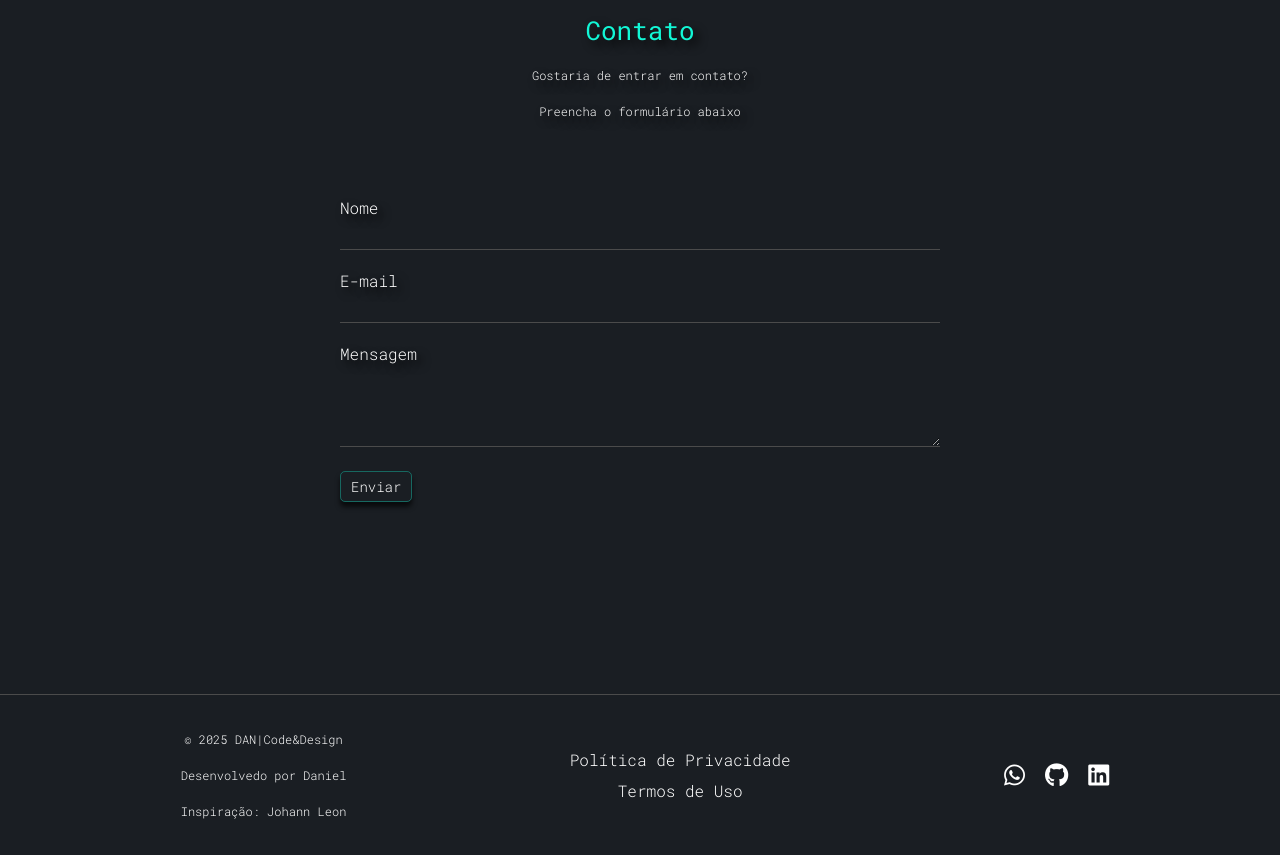
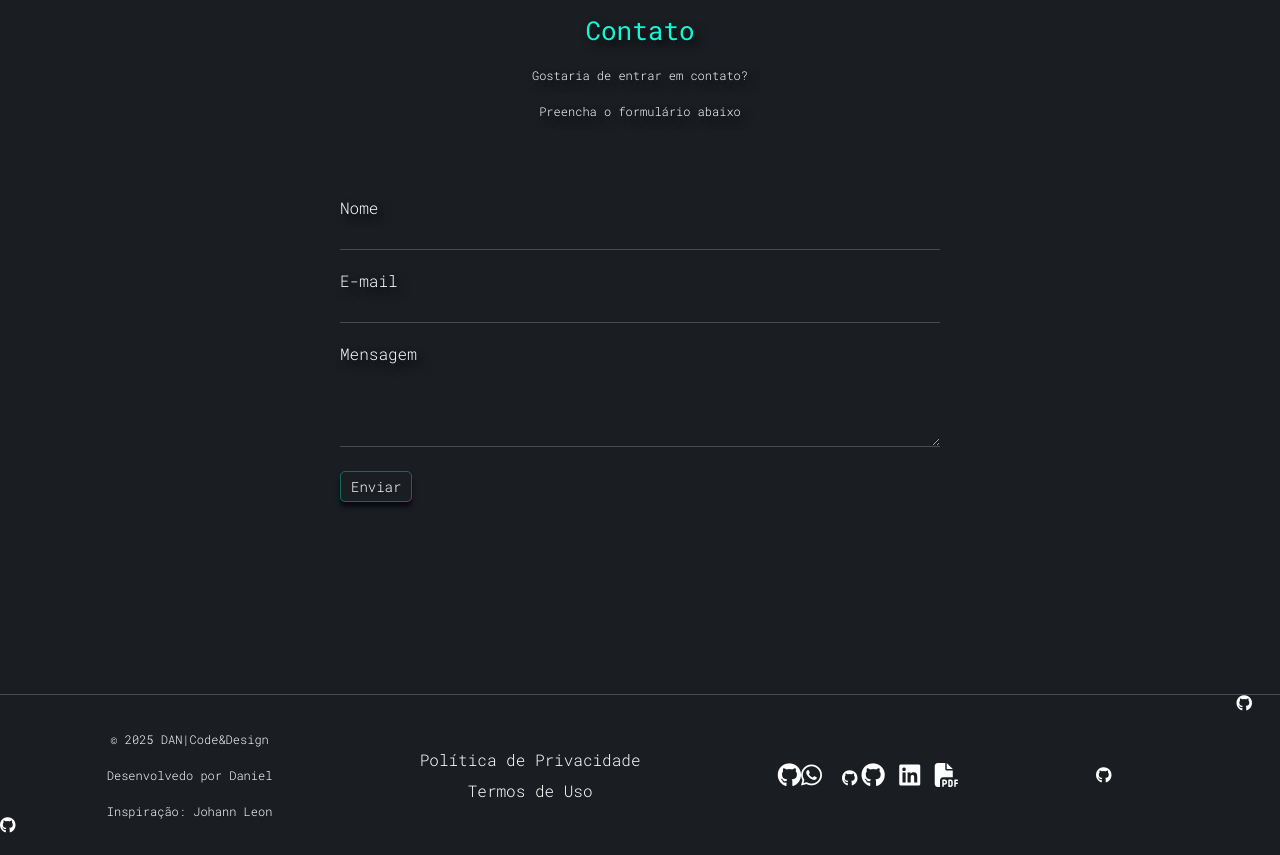
Before and after one commit to Daniellz8/my-portfolio, a plain HTML site: page index.html in a window 1280 px wide. Shown: the part 3866-4721 px from the top of the page. Drawn offline with Linux system fonts and the light colour scheme.

Commit message:
feat: Download in footer

```diff
--- a/index.html
+++ b/index.html
@@ -494,11 +494,18 @@
             </div>
             <div class="social-links">
                 <!-- <a href="#instagram" title="Instagram"><i class="fa-brands fa-instagram"></i></a> -->
-                <a href="#whatsapp" title="WhatsApp"><i class="fa-brands fa-whatsapp"></i></a>
-                <a href=https://github.com/Daniellz8 target="_blank" rel="noopener noreferrer" class="project-link"><i
-                        class="fa-brands fa-github"></i></a>
-                <a href="https://www.linkedin.com/in/alvesdaniell8zz/" target="_blank" rel="noopener noreferrer"
-                    class="project-link"><i class="fa-brands fa-linkedin"></i></a>
+                <a href="#whatsapp" title="WhatsApp" target="_blank" rel="noopener noreferrer" class="project-link"><i
+                        class="fa-brands fa-github"><i class="fa-brands fa-whatsapp"></i>
+                    </a>
+                <a href=https://github.com/Daniellz8 title="github" target="_blank" rel="noopener noreferrer" class="project-link"><i
+                        class="fa-brands fa-github"></i>
+                    </a>
+                <a href="https://www.linkedin.com/in/alvesdaniell8zz/" title="linkedin" target="_blank" rel="noopener noreferrer"
+                    class="project-link"><i class="fa-brands fa-linkedin"></i>
+                </a>
+                <a href="files/curriculo-daniel-alves.pdf" download class="download-link"
+                    title="Baixar CV"><i class="fa-solid fa-file-pdf"></i>
+                </a>
             </div>
         </section>
 
```
